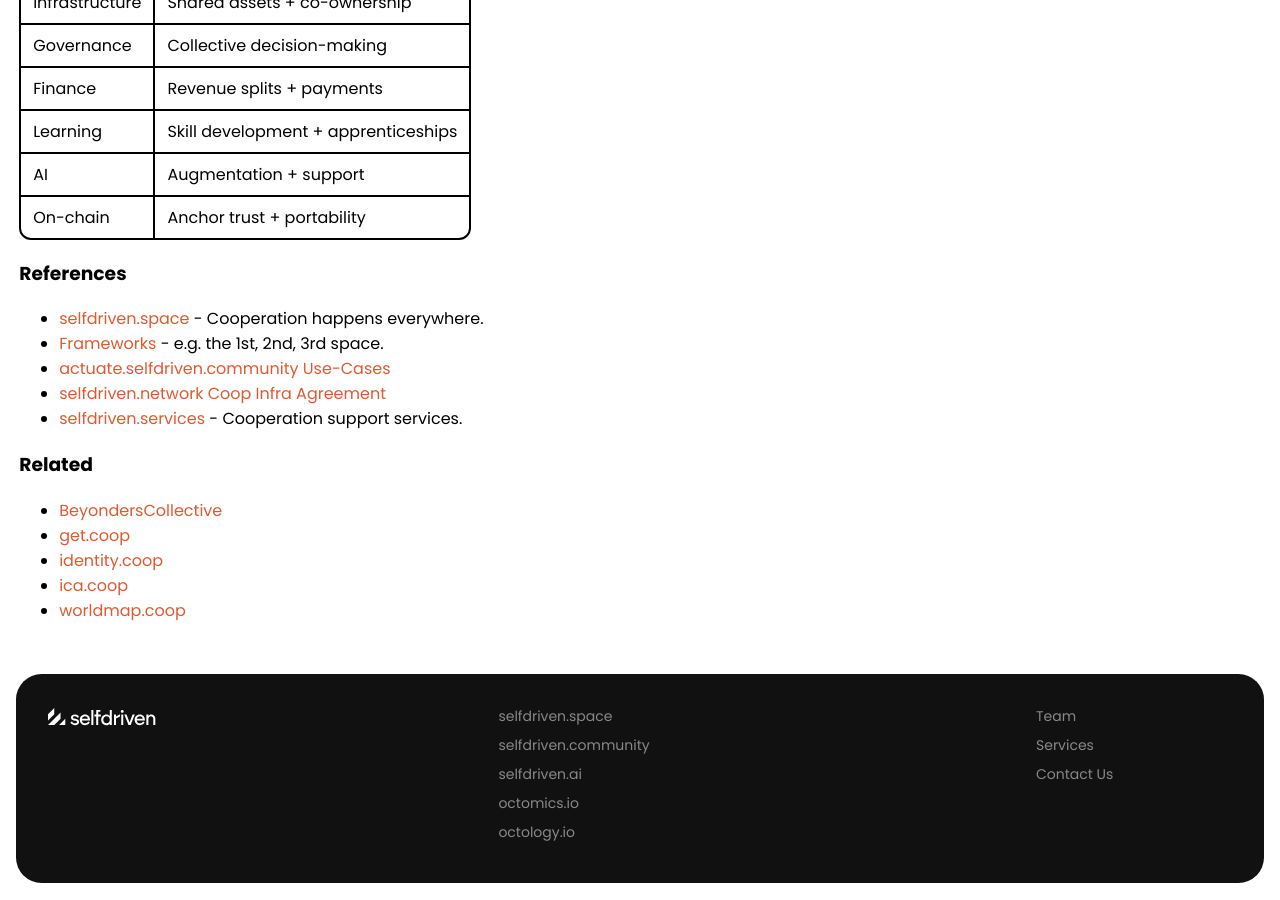
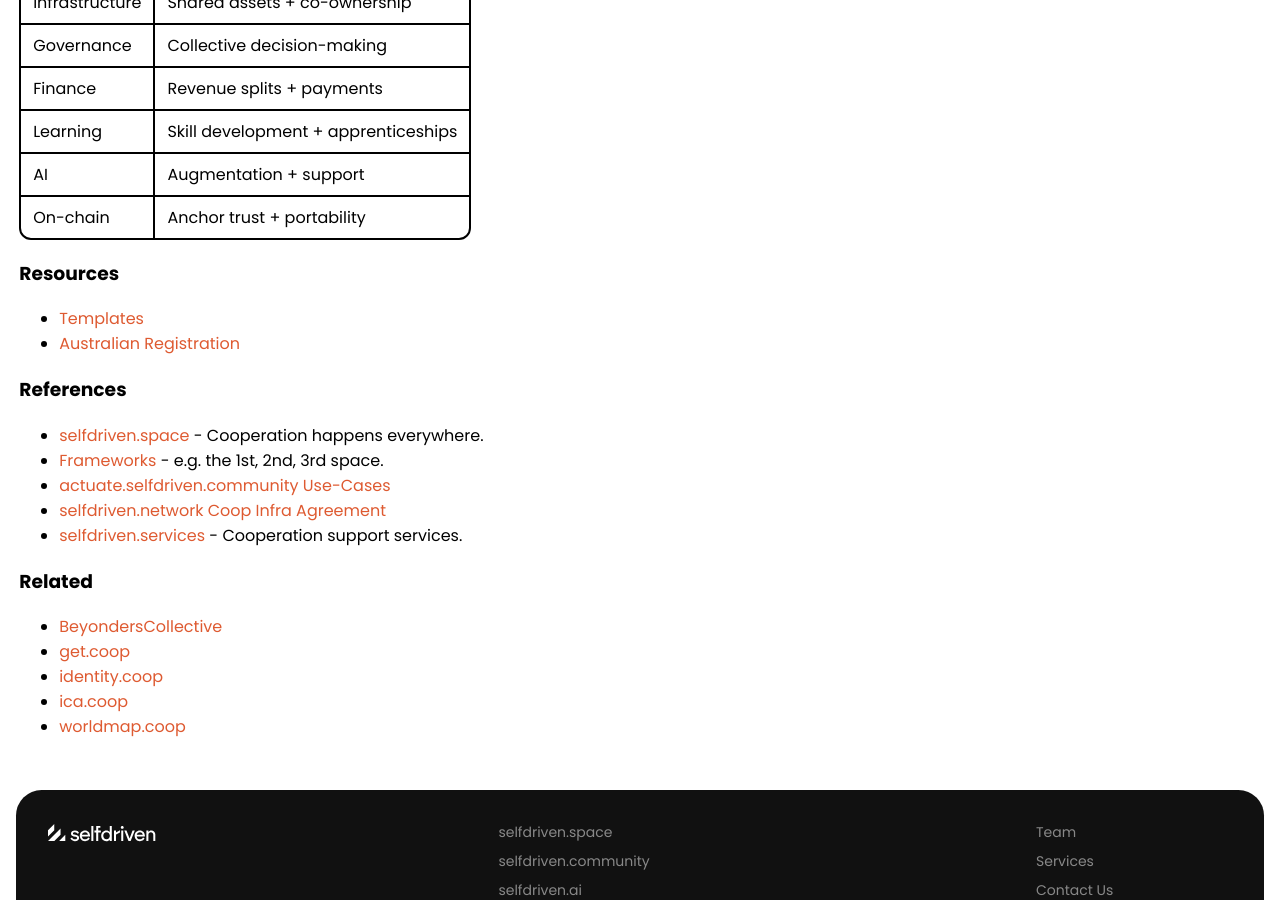
Before and after one commit to selfdriven-foundation/selfdriven-coop, a Jekyll site: the page built from docs/index.md, in a window 1280 px wide and 900 px high, scrolled down 3003 px. Built offline with Jekyll 4.4.1, drawn with Linux system fonts in a browser that asks for light colours.

Commit message:
Update index.md

```diff
--- a/docs/index.md
+++ b/docs/index.md
@@ -125,6 +125,10 @@ Members spend more time **building value**, not **fighting over coordination**.
 | AI | Augmentation + support |
 | On-chain | Anchor trust + portability |
 
+### Resources
+- [Templates](/templates/)
+- [Australian Registration](/resources/registration/state-gov/australia)
+
 ### References
 - [selfdriven.space](https://selfdriven.space) - Cooperation happens everywhere.
 - [Frameworks](/frameworks/) - e.g. the 1st, 2nd, 3rd space.
```
